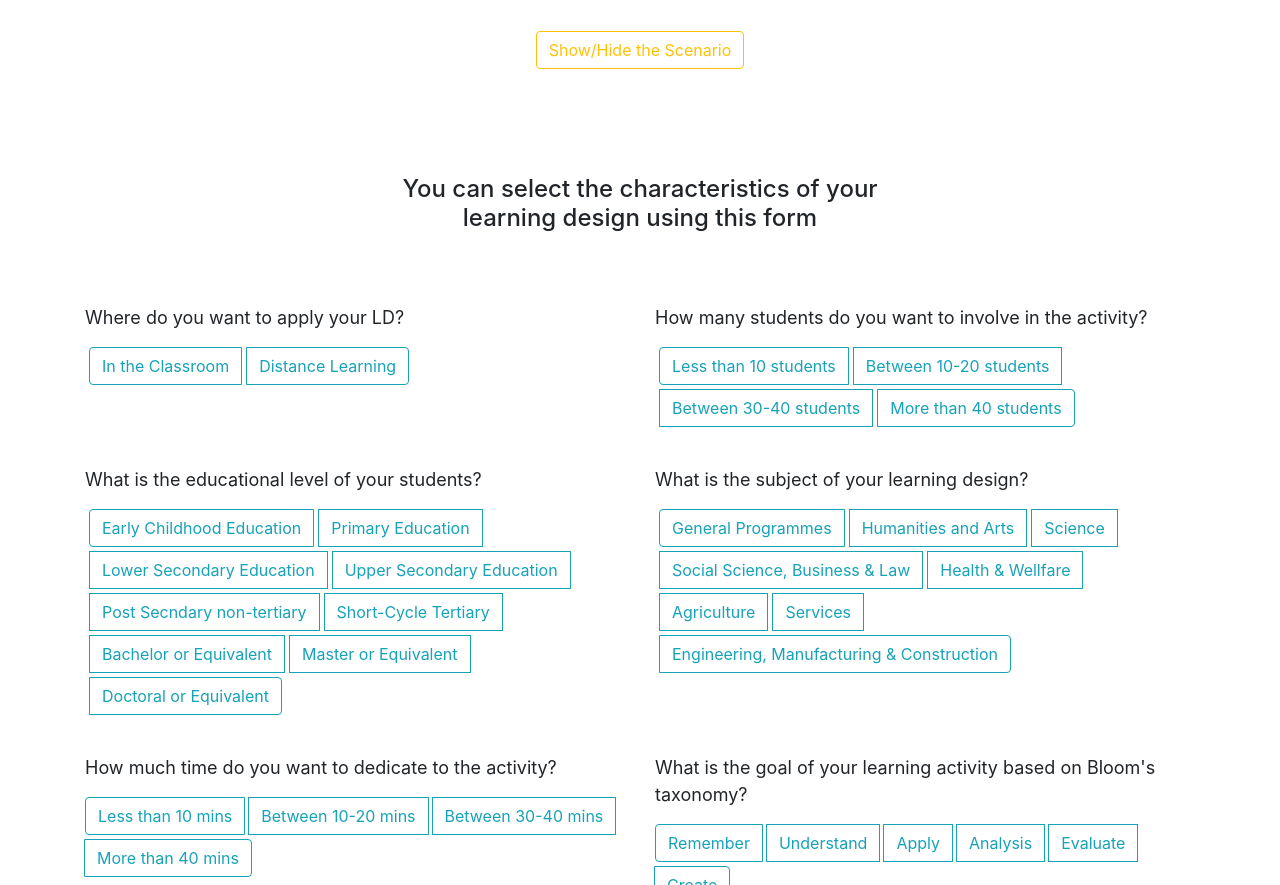
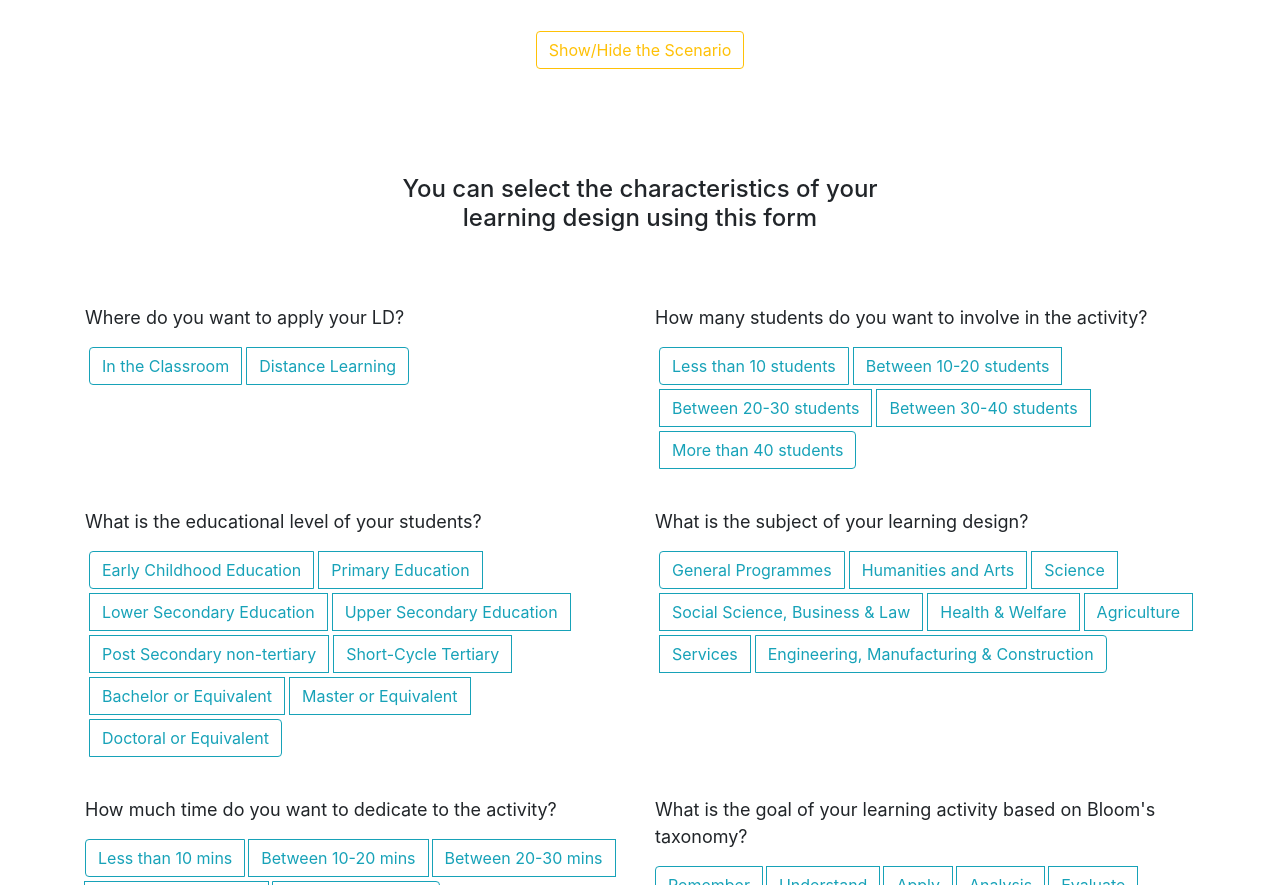
Before and after one commit to Manimit10/experiment-B2-baseline, a plain HTML site: page index.html in a window 1280 px wide. Shown: the part 65-950 px from the top of the page. Drawn offline with nearby package versions, Linux system fonts and the light colour scheme; files that its build step writes are made by us from their sources.

Commit message:
remove back button in previews, add 20-30 to index

```diff
--- a/index.html
+++ b/index.html
@@ -12,14 +12,14 @@
       integrity="sha384-Gn5384xqQ1aoWXA+058RXPxPg6fy4IWvTNh0E263XmFcJlSAwiGgFAW/dAiS6JXm"
       crossorigin="anonymous"
     />
-    <!-- fontawesome cdn -->
+    <!-- font awesome cdn -->
     <link rel="stylesheet" href="https://cdnjs.cloudflare.com/ajax/libs/font-awesome/4.7.0/css/font-awesome.min.css" />
     <script src="https://kit.fontawesome.com/df1dfdeddd.js" crossorigin="anonymous"></script>
-    <!-- custome css -->
+    <!-- custom css -->
     <link rel="stylesheet" href="[Bootstrap]radioHorizon.css" />
     <link rel="stylesheet" href="styles.css" />
     <link href="tagsinput.css" rel="stylesheet" type="text/css" />
-    <!-- custome javascript -->
+    <!-- custom javascript -->
     <script src="app.js" defer></script>
     <script src="formControl.js" defer></script>
     <!-- favicon -->
@@ -154,6 +154,18 @@
                 />
                 Between 10-20 students
               </label>
+              <!-- added on march 25 -->
+              <label for="student amount" class="btn btn-outline-info ml-1 mb-1">
+                <input
+                  type="radio"
+                  name="student amount"
+                  id="twenty"
+                  autocomplete="off"
+                  value="Between 20-30 students"
+                />
+                Between 20-30 students
+              </label>
+              <!-- end of 25 march -->
               <label for="student amount" class="btn btn-outline-info ml-1 mb-1">
                 <input
                   type="radio"
@@ -229,9 +241,9 @@
                   name="educational level"
                   id="p-sec"
                   autocomplete="off"
-                  value="Post Secndary non-tertiary"
+                  value="Post Secondary non-tertiary"
                 />
-                Post Secndary non-tertiary
+                Post Secondary non-tertiary
               </label>
               <label for="educational level" class="btn btn-outline-info ml-1 mb-1">
                 <input
@@ -296,8 +308,8 @@
                 Social Science, Business & Law
               </label>
               <label for="subject" class="btn btn-outline-info ml-1 mb-1">
-                <input type="radio" name="subject" id="health" autocomplete="off" value="Health & Wellfare" /> Health &
-                Wellfare
+                <input type="radio" name="subject" id="health" autocomplete="off" value="Health & Welfare" /> Health &
+                Welfare
               </label>
               <label for="subject" class="btn btn-outline-info ml-1 mb-1">
                 <input type="radio" name="subject" id="agri" autocomplete="off" value="Agriculture" /> Agriculture
@@ -331,6 +343,12 @@
                 <input type="radio" name="time" id="twenty-t" autocomplete="off" value="Between 10-20 mins" /> Between
                 10-20 mins
               </label>
+              <!-- added on 25 march -->
+              <label for="time" class="btn btn-outline-info mr-1 mb-1">
+                <input type="radio" name="time" id="twenty-t" autocomplete="off" value="Between 20-30 mins" /> Between
+                20-30 mins
+              </label>
+              <!-- end of 25 march -->
               <label for="time" class="btn btn-outline-info mr-1 mb-1">
                 <input type="radio" name="time" id="thirty-t" autocomplete="off" value="Between 30-40 mins" /> Between
                 30-40 mins
@@ -371,34 +389,6 @@
             </div>
           </div>
         </div>
-        <!-- Tag Input row -->
-        <!-- <div class="row justify-content-center">
-          <div class="col-md-8 col-lg-8 mt-6 pt-5 row-height">
-            <p
-              for="tag"
-              class="form-lable"
-              data-toggle="tooltip"
-              data-placement="top"
-              title="click on x to disable tags"
-            >
-              Enter your desired activity type as a tag.
-            </p>
-
-            <label for="tag"></label>
-            <input
-              class="col-8"
-              type="text"
-              name="tag"
-              id="tag"
-              data-role="tagsinput"
-              value="problem solving"
-              data-toggle="tooltip"
-              data-placement="top"
-              title="Tooltip on top"
-            />
-            <br />
-          </div>
-        </div> -->
 
         <!-- submit buttons row -->
 
```
Also changed, not shown: Previews/preview1.html (+5 -5 lines), Previews/preview2.html (+5 -5 lines), Previews/preview3.html (+5 -5 lines), Previews/preview4.html (+8 -9 lines), Previews/preview5.html (+5 -5 lines), Previews/preview6.html (+6 -6 lines), resBlank.html (+2 -2 lines).
